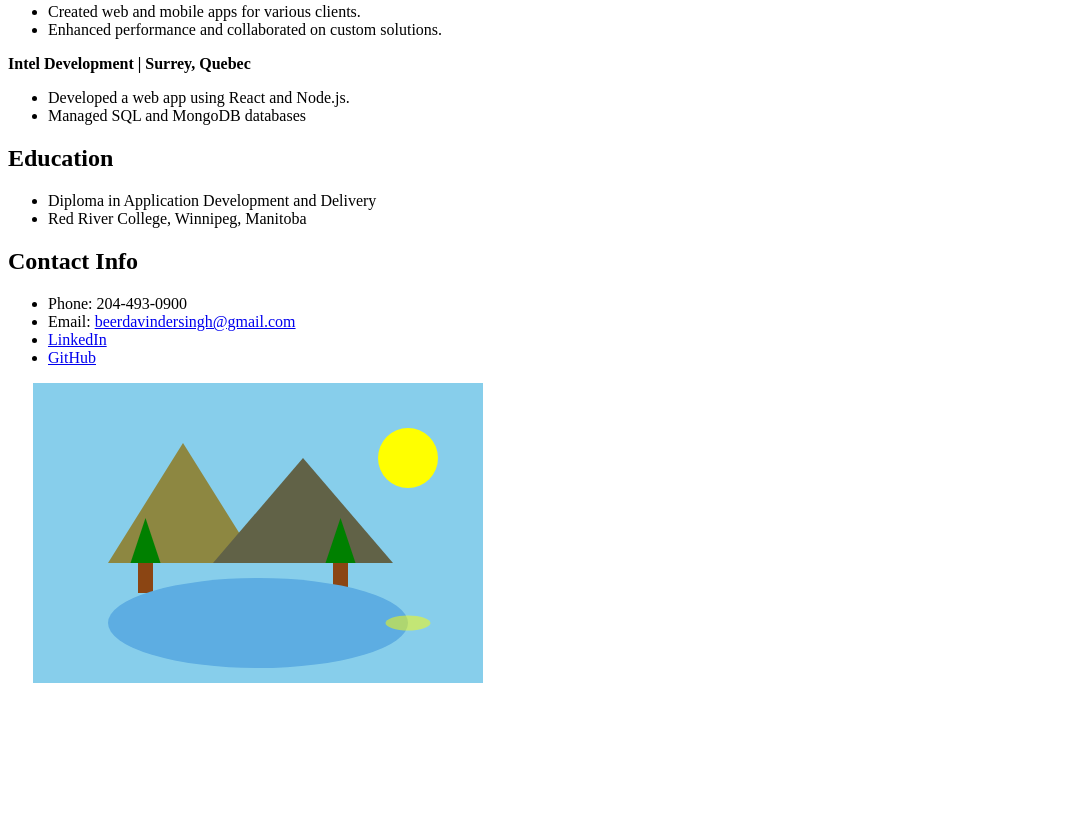
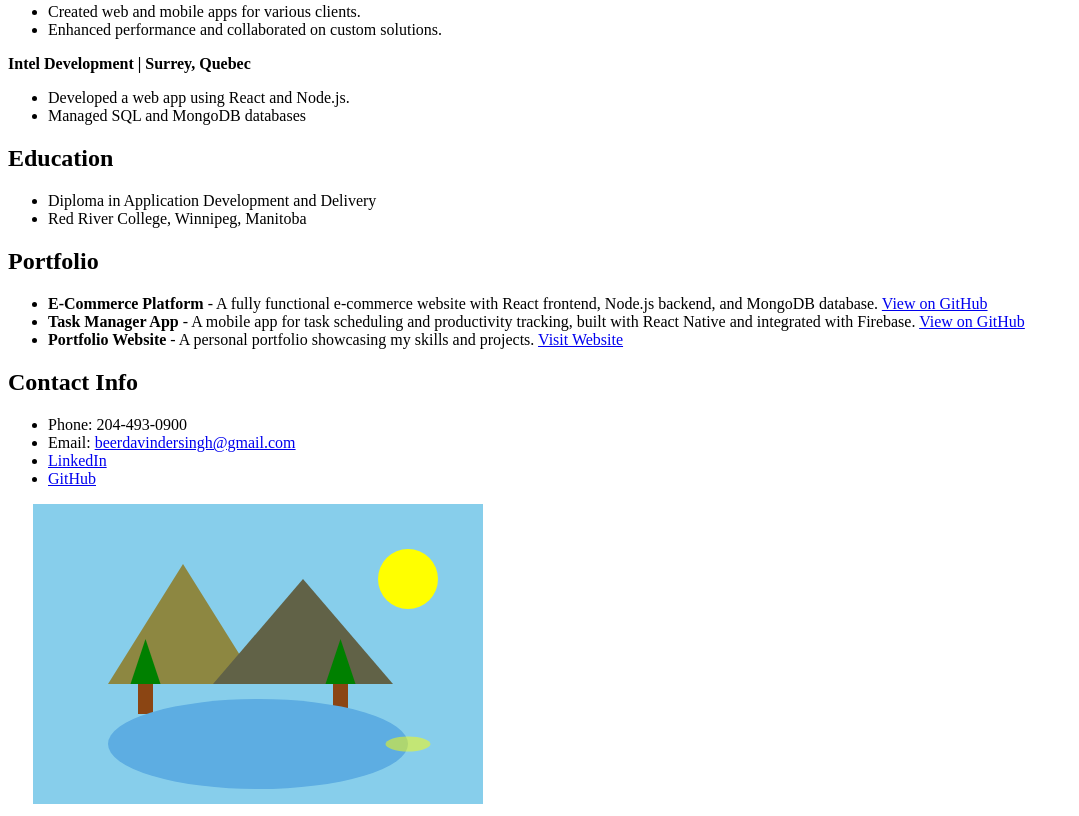
Before and after one commit to Beerdavindersingh/Front_End_Assignment_2, a plain HTML site: page index.html in a window 1280 px wide. Shown: the part 879-1695 px from the top of the page, without its empty margins (0-1079 px from the left). Before the commit the page ends 1574 px from the top, so only its background shows below. Drawn offline with Linux system fonts and the light colour scheme.

Commit message:
Added Portfolio section in the resume

```diff
--- a/index.html
+++ b/index.html
@@ -49,6 +49,24 @@
         </ul>
     </section>
 
+    <section id="portfolio">
+        <h2>Portfolio</h2>
+        <ul>
+            <li>
+                <strong>E-Commerce Platform</strong> - A fully functional e-commerce website with React frontend, Node.js backend, and MongoDB database.
+                <a href="https://github.com/beerdavinder/ecommerce-platform" target="_blank">View on GitHub</a>
+            </li>
+            <li>
+                <strong>Task Manager App</strong> - A mobile app for task scheduling and productivity tracking, built with React Native and integrated with Firebase.
+                <a href="https://github.com/beerdavinder/task-manager" target="_blank">View on GitHub</a>
+            </li>
+            <li>
+                <strong>Portfolio Website</strong> - A personal portfolio showcasing my skills and projects.
+                <a href="https://beerdavinder-portfolio.com" target="_blank">Visit Website</a>
+            </li>
+        </ul>
+    </section>
+
     <footer>
         <h2>Contact Info</h2>
         <ul>
```
